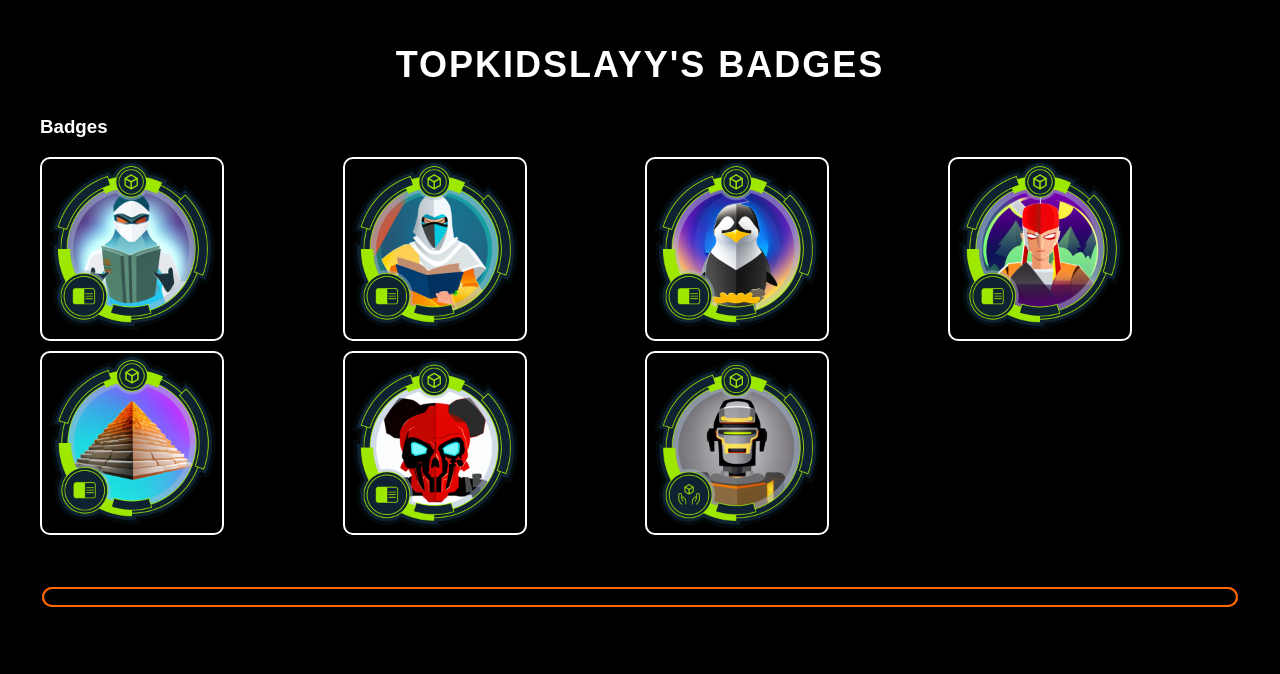
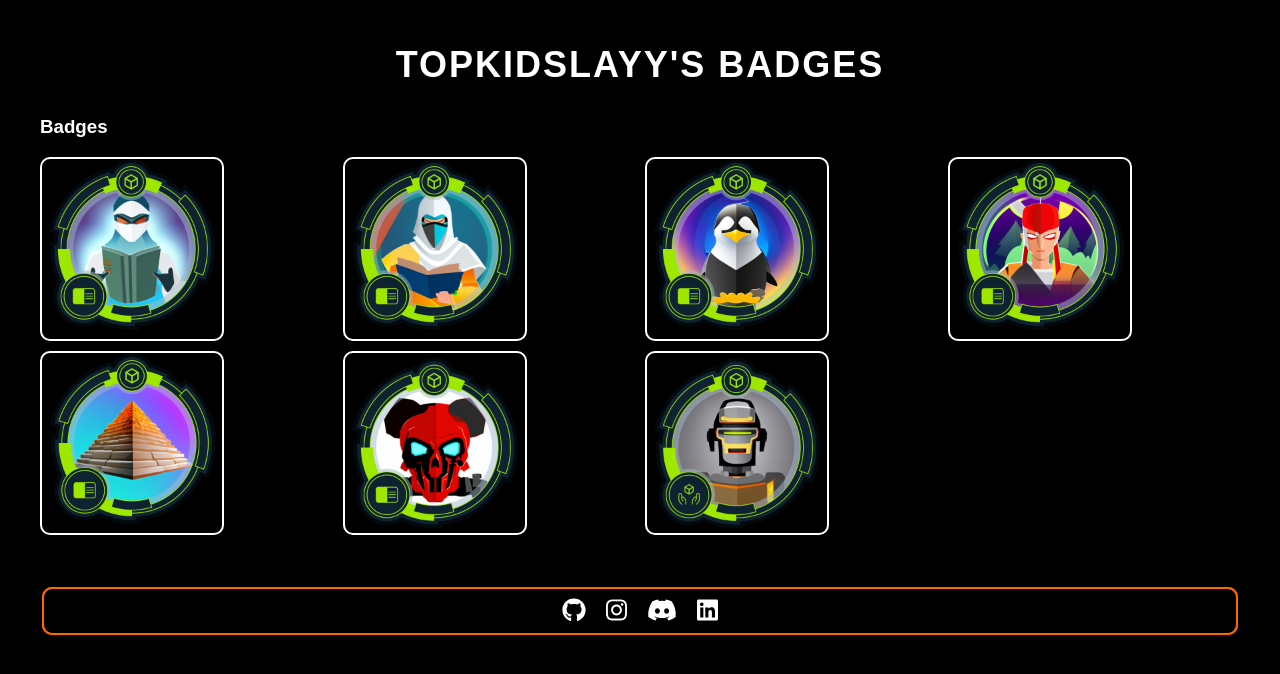
Before and after one commit to slayywrld/slayywrld.github.io, a plain HTML site: page badges.html in a window 1280 px wide. Drawn offline with Linux system fonts and the light colour scheme.

Commit message:
Update badges.html

```diff
--- a/badges.html
+++ b/badges.html
@@ -6,6 +6,7 @@
 <title>Topkidslayy's Badges</title>
 <link rel="stylesheet" href="style2.css">
 <link rel="icon" href="images/favicon.png" type="image/x-icon">
+  <script src="https://cdnjs.cloudflare.com/ajax/libs/font-awesome/5.15.4/js/all.min.js"></script>
 </head>
 <body>
   <div class="container">
```
